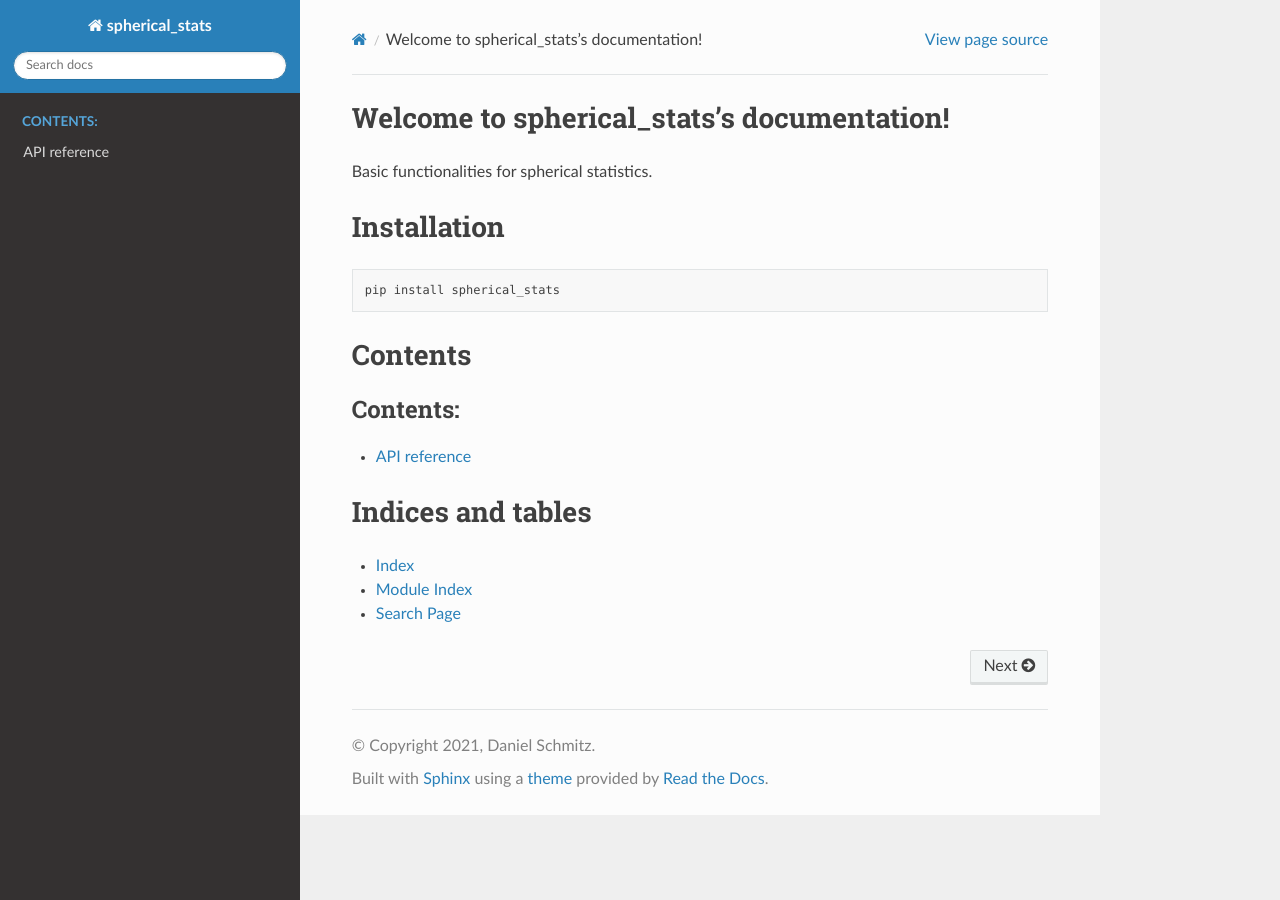
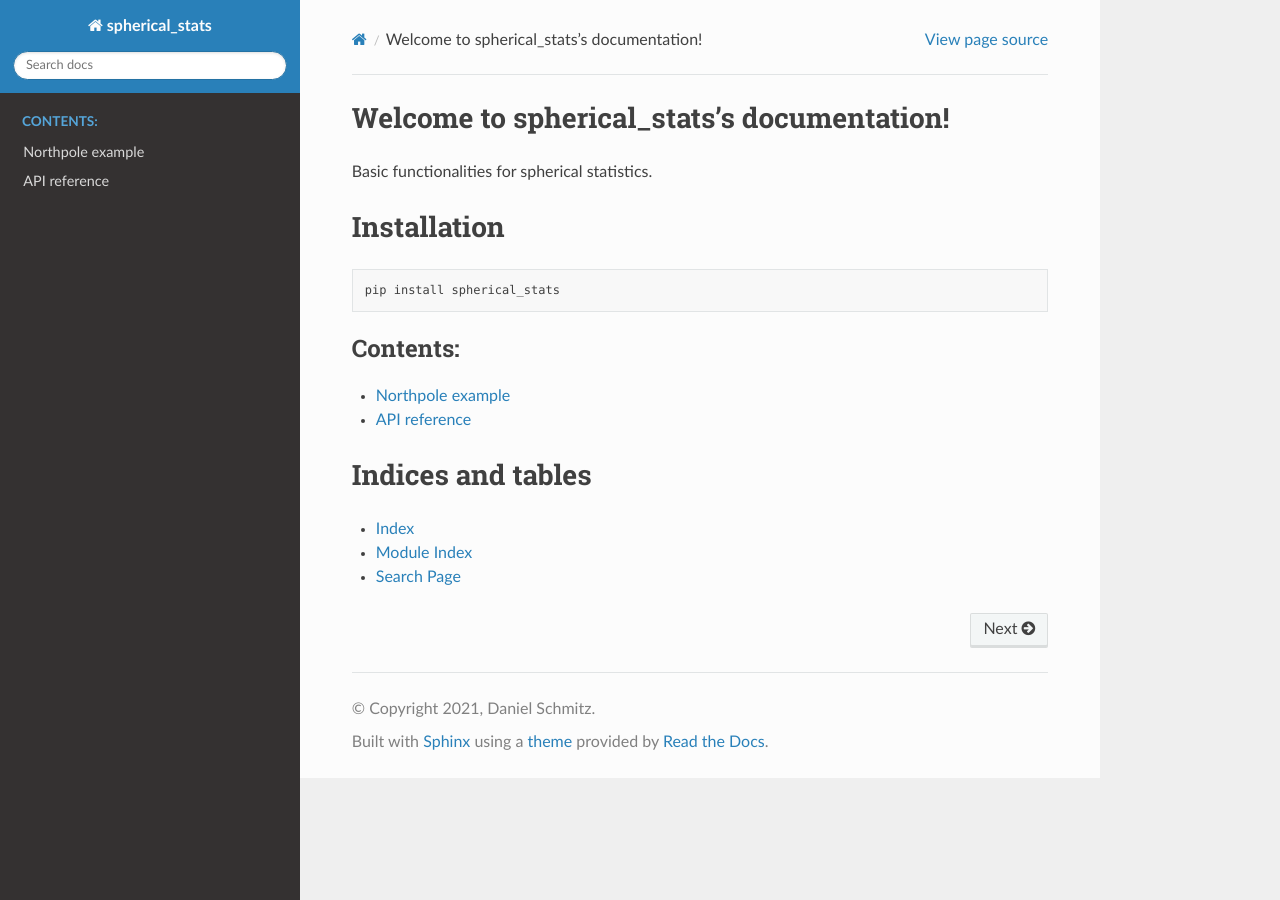
Before and after one commit to dschmitz89/spherical_stats, a Sphinx documentation site: the page built from docs/source/index.rst, in a window 1280 px wide. Built offline with Sphinx 7.4.7 and the Read the Docs theme 2.0.0, drawn with Linux system fonts in a browser that asks for light colours.

Commit message:
Add tutorial in documentation index

```diff
--- a/docs/source/conf.py
+++ b/docs/source/conf.py
@@ -12,6 +12,7 @@
 #
 import os
 import sys
+import sphinx_rtd_theme
 sys.path.insert(0, os.path.abspath('../..'))
 
 
@@ -34,6 +35,7 @@ extensions = [
     'sphinx.ext.autodoc',
     'sphinx.ext.napoleon',
     'sphinx.ext.mathjax',
+    'nbsphinx'
 ]
 
 # Add any paths that contain templates here, relative to this directory.
--- a/docs/source/index.rst
+++ b/docs/source/index.rst
@@ -13,12 +13,11 @@ Installation
 
    pip install spherical_stats
 
-Contents
-===========================================
 .. toctree::
    :maxdepth: 1
    :caption: Contents:
 
+   NorthPole_Example
    spherical_stats
 
 Indices and tables
```
